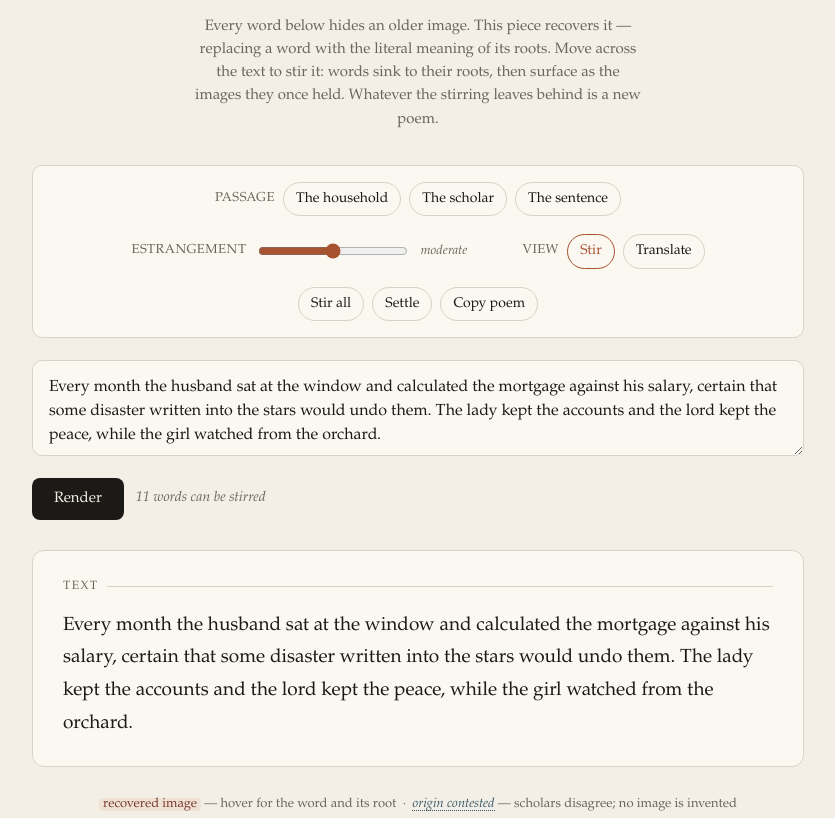
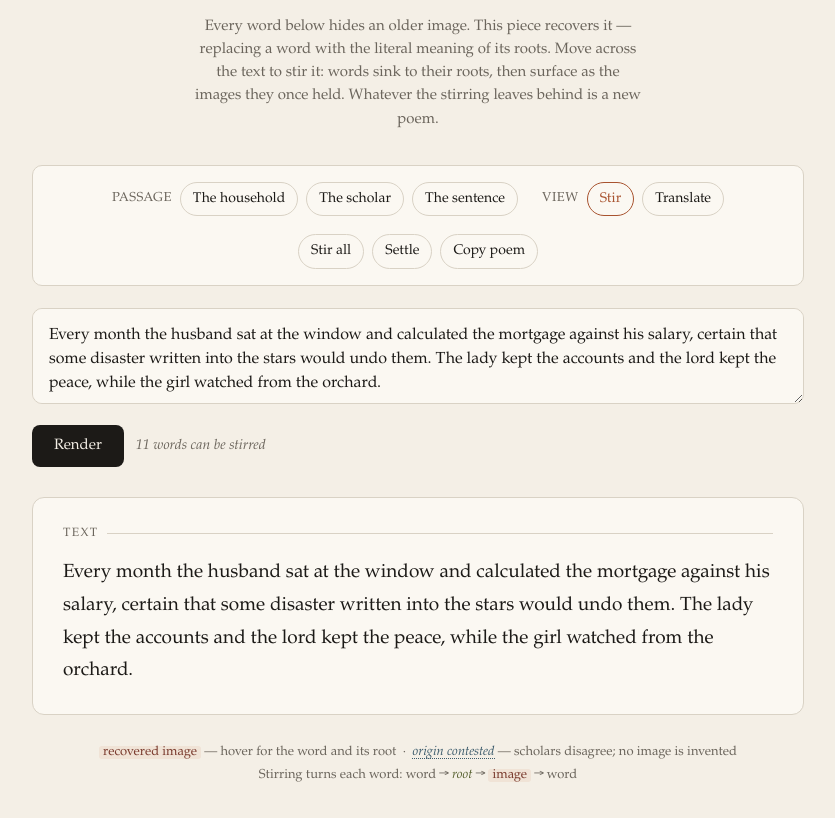
Before and after one commit to curtrode/dormant, a plain HTML site: page index.html in a window 1280 px wide. Shown: the part 131-949 px from the top of the page, without its empty margins (222-1057 px from the left). Drawn offline with Linux system fonts and the light colour scheme.

Commit message:
Remove the estrangement dial
With the lexicon at 288 entries it had become nearly vestigial, and in
the Stir view it duplicated the reader's own stirring and erased it.

Co-Authored-By: Claude Opus 5 (1M context) <noreply@anthropic.com>

```diff
--- a/index.html
+++ b/index.html
@@ -34,10 +34,6 @@
     border:1px solid var(--line);padding:5px 12px;border-radius:20px;transition:.15s;
   }
   button.chip:hover{border-color:var(--accent);color:var(--accent)}
-  .dial{display:flex;align-items:center;gap:10px}
-  .dial .lbl{color:var(--faint);font-size:13px;letter-spacing:.04em;text-transform:uppercase}
-  input[type=range]{width:150px;accent-color:var(--accent)}
-  .dial .val{font-size:13px;color:var(--faint);min-width:78px;font-style:italic}
 
   textarea{
     width:100%;min-height:96px;resize:vertical;font:inherit;font-size:16px;line-height:1.5;
@@ -119,11 +115,6 @@
       <button class="chip" data-sample="1">The scholar</button>
       <button class="chip" data-sample="2">The sentence</button>
     </div>
-    <div class="dial">
-      <span class="lbl">Estrangement</span>
-      <input id="dial" type="range" min="1" max="5" step="1" value="3">
-      <span class="val" id="dialVal"></span>
-    </div>
     <div class="samples">
       <span class="lbl">View</span>
       <button class="chip" data-view="stir">Stir</button>
@@ -154,8 +145,7 @@
   <p class="legend">
     <span class="g">recovered image</span> &mdash; hover for the word and its root &nbsp;&middot;&nbsp;
     <span class="c">origin contested</span> &mdash; scholars disagree; no image is invented<br>
-    Stirring turns each word: word &rarr; <span class="e">root</span> &rarr; <span class="g">image</span> &rarr; word<br>
-    Raise <em>estrangement</em> to recover subtler words; at maximum, even the contested words surface.
+    Stirring turns each word: word &rarr; <span class="e">root</span> &rarr; <span class="g">image</span> &rarr; word
   </p>
 
   <footer>
@@ -192,7 +182,6 @@
     + "By morning the sheriff was ready to exonerate everyone, and his nostalgia had become enthusiasm."
   ];
 
-  var INTENSITY_LABEL = {1:"faint",2:"low",3:"moderate",4:"high",5:"maximum"};
 
   // Candidate lemmas for a surface token, each tagged with the inflection
   // that produced it (lightweight morphology). "s" is ambiguous (plural noun
@@ -306,13 +295,6 @@
     return words.join(" ");
   }
 
-  // Should this entry fire at the given intensity (1..5)?
-  function fires(entry, intensity){
-    if(entry.recovery_type === "contested") return intensity >= 5;
-    var s = entry.surprise_score || 0;
-    return s >= (6 - intensity); // int5 -> s>=1 (all), int1 -> s>=5 (only the strongest)
-  }
-
   function matchCase(sample, target){
     if(!sample) return target;
     if(sample[0] === sample[0].toUpperCase() && sample[0] !== sample[0].toLowerCase()){
@@ -339,7 +321,7 @@
   var STIR = {}, VIEW = "stir";
   var LAYER_CLASS = {gloss:"gloss", word:"word", ety:"ety", contested:"contested"};
 
-  function render(text, intensity){
+  function render(text){
     var out = [], src = [], tokens = text.match(TOKEN) || [], n = 0;
     STIR = {};
     var prev = null, prevIdx = -1;                   // last plain word, if only whitespace follows it
@@ -351,7 +333,7 @@
       }
       var m = lookup(t), before = prev, e = m && asVerb(m.entry, m.infl, before);
       prev = null;
-      if(e && fires(e, intensity)){
+      if(e){
         var id = "m"+(n++), layers, art = before && /^an?$/i.test(before);
         var ety = e.etymon && e.etymon.toLowerCase() !== e.word.toLowerCase()   // nostalgia: root looks the same
                 ? {text:matchCase(t, e.etymon), kind:"ety"} : null;
@@ -384,17 +366,17 @@
 
   var input=document.getElementById("input"), outEl=document.getElementById("out"),
       srcEl=document.getElementById("src"), stat=document.getElementById("stat"),
-      dial=document.getElementById("dial"), dialVal=document.getElementById("dialVal"),
       tip=document.getElementById("tip");
 
   function run(){
     var text = input.value.trim();
     if(!text){ outEl.innerHTML=""; srcEl.innerHTML=""; stat.textContent=""; return; }
-    var r = render(text, +dial.value);
+    var r = render(text);
     outEl.innerHTML = r.out; srcEl.innerHTML = r.src;
-    var verb = VIEW === "stir" ? " can be stirred" : " recovered";
-    stat.textContent = r.count ? (r.count + (r.count===1?" word":" words") + verb)
-                               : "no words" + verb + " at this setting";
+    // Stir view counts only words with more than one layer (not boy, girl, bride).
+    var stirrable = Object.keys(STIR).filter(function(id){ return STIR[id].layers.length > 1; }).length;
+    var n = VIEW === "stir" ? stirrable : r.count, verb = VIEW === "stir" ? " can be stirred" : " recovered";
+    stat.textContent = n ? (n + (n===1?" word":" words") + verb) : "no words" + verb + " in this text";
     wire();
   }
 
@@ -506,12 +488,6 @@
   [].forEach.call(document.querySelectorAll("[data-view]"), function(b){
     b.addEventListener("click", function(){ setView(b.dataset.view); });
   });
-  dial.addEventListener("input", function(){
-    dialVal.textContent = INTENSITY_LABEL[dial.value];
-    if(input.value.trim()) run();
-  });
-
-  dialVal.textContent = INTENSITY_LABEL[dial.value];
   input.value = SAMPLES[0];
   setView("stir");
 })();
```
Also changed, not shown: 3 other files.
